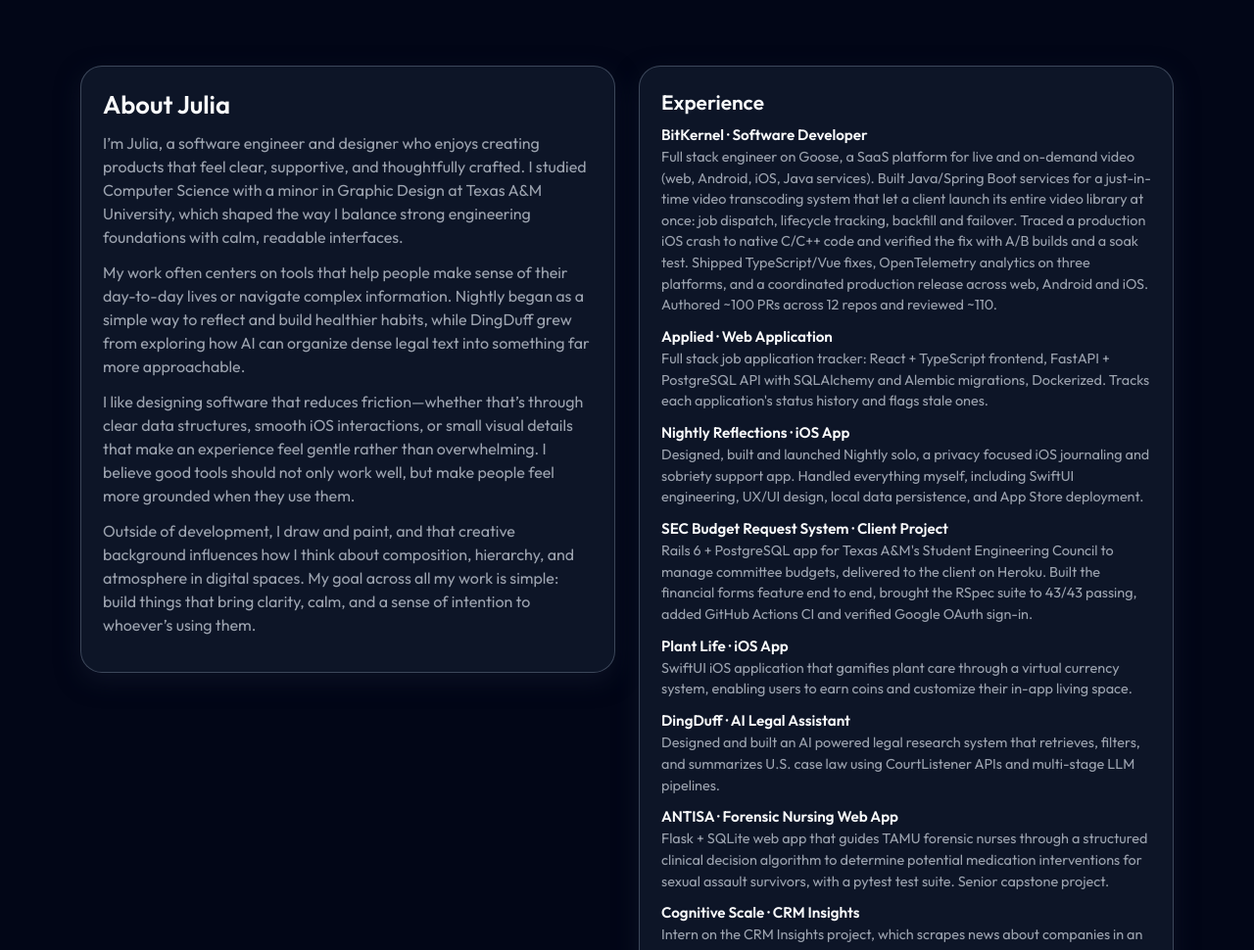
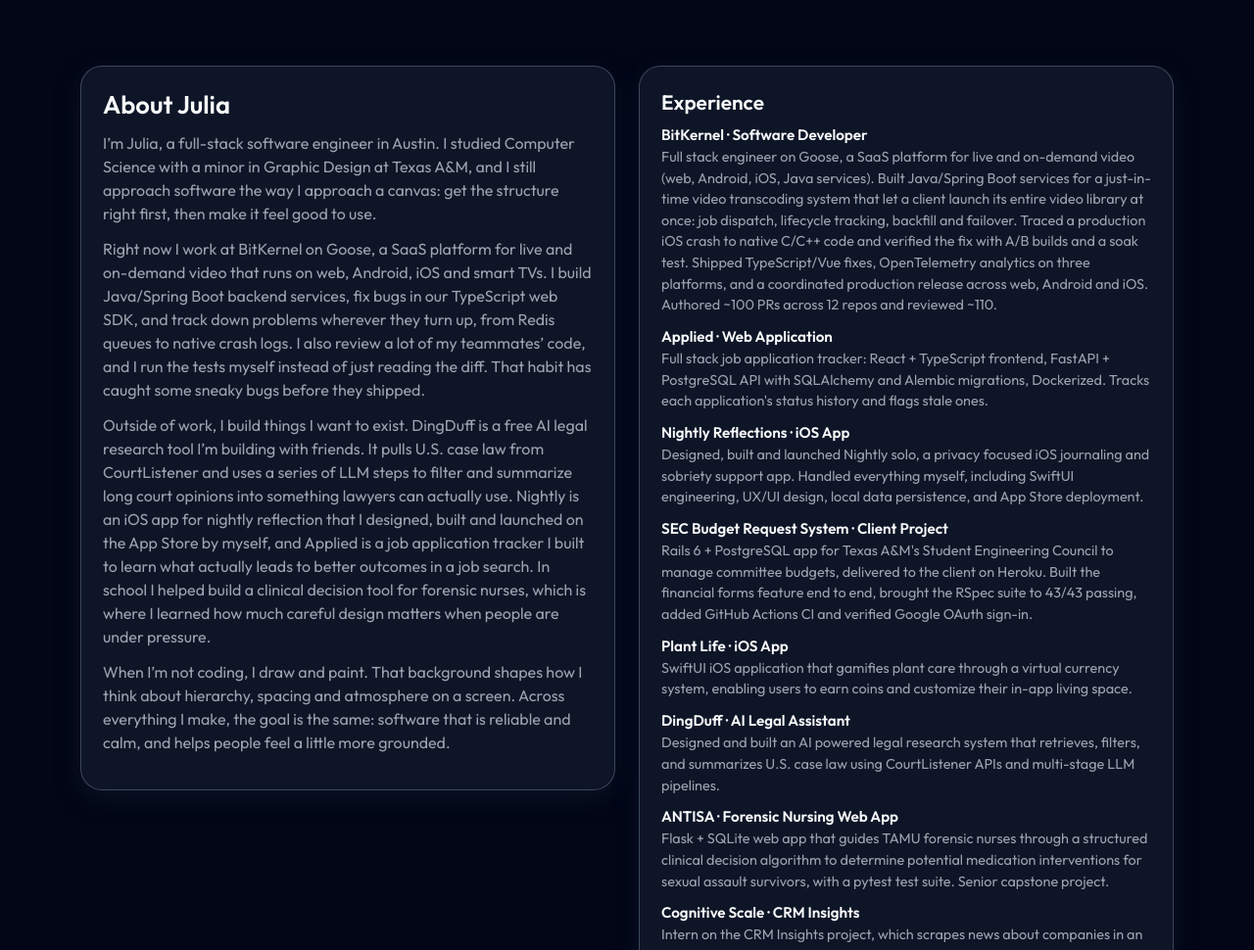
Before and after one commit to juliateleki/portfolio, a plain HTML site: page index.html in a window 1280 px wide. Shown: the part 860-1830 px from the top of the page at 98% size. Drawn offline with Linux system fonts and the light colour scheme; a script that the page names is missing.

Commit message:
Rewrite About section

```diff
--- a/index.html
+++ b/index.html
@@ -226,37 +226,44 @@
               <div class="card-surface">
                 <h2>About Julia</h2>
                 <p>
-                  I’m Julia, a software engineer and designer who enjoys
-                  creating products that feel clear, supportive, and
-                  thoughtfully crafted. I studied Computer Science with a minor
-                  in Graphic Design at Texas A&M University, which shaped the
-                  way I balance strong engineering foundations with calm,
-                  readable interfaces.
+                  I’m Julia, a full-stack software engineer in Austin. I studied
+                  Computer Science with a minor in Graphic Design at Texas
+                  A&amp;M, and I still approach software the way I approach a
+                  canvas: get the structure right first, then make it feel good
+                  to use.
                 </p>
 
                 <p>
-                  My work often centers on tools that help people make sense of
-                  their day-to-day lives or navigate complex information.
-                  Nightly began as a simple way to reflect and build healthier
-                  habits, while DingDuff grew from exploring how AI can organize
-                  dense legal text into something far more approachable.
+                  Right now I work at BitKernel on Goose, a SaaS platform for
+                  live and on-demand video that runs on web, Android, iOS and
+                  smart TVs. I build Java/Spring Boot backend services, fix bugs
+                  in our TypeScript web SDK, and track down problems wherever
+                  they turn up, from Redis queues to native crash logs. I also
+                  review a lot of my teammates’ code, and I run the tests myself
+                  instead of just reading the diff. That habit has caught some
+                  sneaky bugs before they shipped.
                 </p>
 
                 <p>
-                  I like designing software that reduces friction—whether that’s
-                  through clear data structures, smooth iOS interactions, or
-                  small visual details that make an experience feel gentle
-                  rather than overwhelming. I believe good tools should not only
-                  work well, but make people feel more grounded when they use
-                  them.
+                  Outside of work, I build things I want to exist. DingDuff is a
+                  free AI legal research tool I’m building with friends. It
+                  pulls U.S. case law from CourtListener and uses a series of
+                  LLM steps to filter and summarize long court opinions into
+                  something lawyers can actually use. Nightly is an iOS app for
+                  nightly reflection that I designed, built and launched on the
+                  App Store by myself, and Applied is a job application tracker
+                  I built to learn what actually leads to better outcomes in a
+                  job search. In school I helped build a clinical decision tool
+                  for forensic nurses, which is where I learned how much careful
+                  design matters when people are under pressure.
                 </p>
 
                 <p>
-                  Outside of development, I draw and paint, and that creative
-                  background influences how I think about composition,
-                  hierarchy, and atmosphere in digital spaces. My goal across
-                  all my work is simple: build things that bring clarity, calm,
-                  and a sense of intention to whoever’s using them.
+                  When I’m not coding, I draw and paint. That background shapes
+                  how I think about hierarchy, spacing and atmosphere on a
+                  screen. Across everything I make, the goal is the same:
+                  software that is reliable and calm, and helps people feel a
+                  little more grounded.
                 </p>
               </div>
             </div>
```
